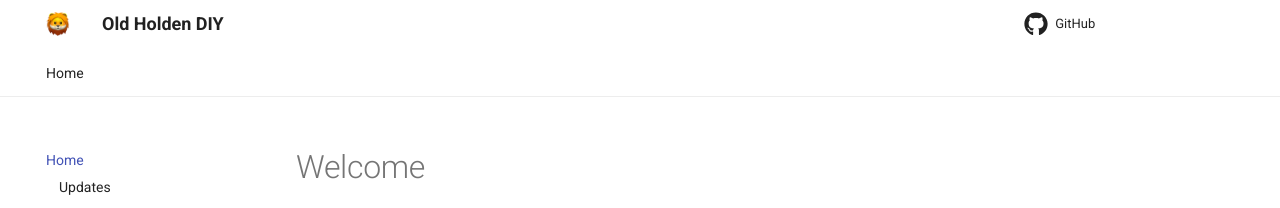
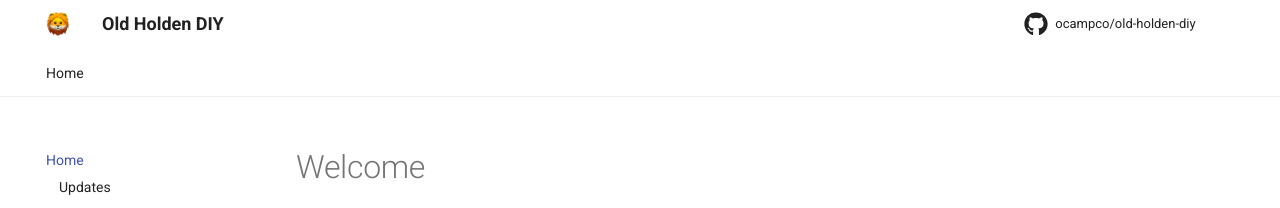
Before and after one commit to ocampco/old-holden-diy, an MkDocs documentation site: the page built from docs/index.md, in a window 1280 px wide. Shown: the top 208 px of the page. Built offline with MkDocs 1.6.1 and Material for MkDocs 9.7.7, drawn with Linux system fonts in a browser that asks for light colours; comment, search, counter and statistics services are not loaded; some of the changed lines change nothing that is shown.

Commit message:
use updated plugins

```diff
--- a/mkdocs.yml
+++ b/mkdocs.yml
@@ -2,7 +2,9 @@
 site_url: https://ocampco.github.io/old-holden-diy
 site_description: Resource for the old Holden H-series
 site_author: ocampco
+
 repo_url: https://github.com/ocampco/old-holden-diy
+repo_name: ocampco/old-holden-diy
 
 theme:
   name: material
@@ -32,8 +34,7 @@
   - pymdownx.details
 
 plugins:
-  - section-index
-  - git-revision-date
+  - git-revision-date-localized
 
 nav:
   - Home: index.md
--- a/requirements.txt
+++ b/requirements.txt
@@ -1,3 +1,2 @@
 mkdocs-material
-mkdocs-section-index
-mkdocs-git-revision-date-plugin
+mkdocs-git-revision-date-localized-plugin
```
